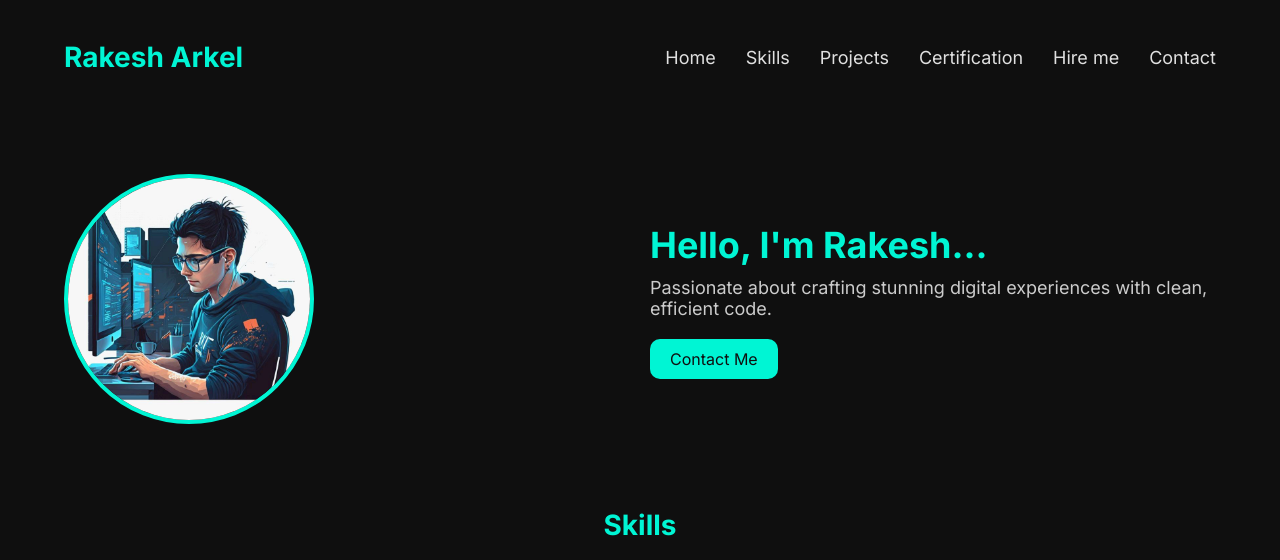
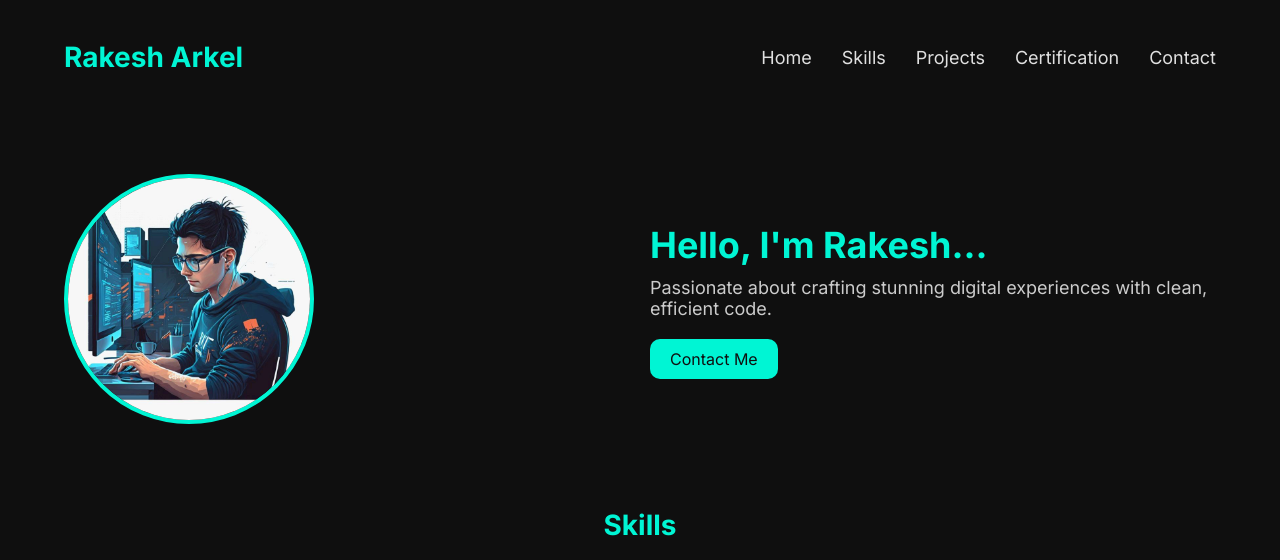
Before and after one commit to rakesharkel/Portfolio, a plain HTML site: page index.html in a window 1280 px wide. Shown: the top 560 px of the page. Drawn offline with Linux system fonts and the light colour scheme.

Commit message:
Update index.html

```diff
--- a/index.html
+++ b/index.html
@@ -25,7 +25,6 @@
           <li><a href="index.html#skills">Skills</a></li>
           <li><a href="index.html#projects">Projects</a></li>
           <li><a href="index.html#certifications">Certification</a></li>
-          <li><a href="hire me.html">Hire me</a></li>
           <li><a href="index.html#contact">Contact</a></li>
         </ul>
       </nav>
```
